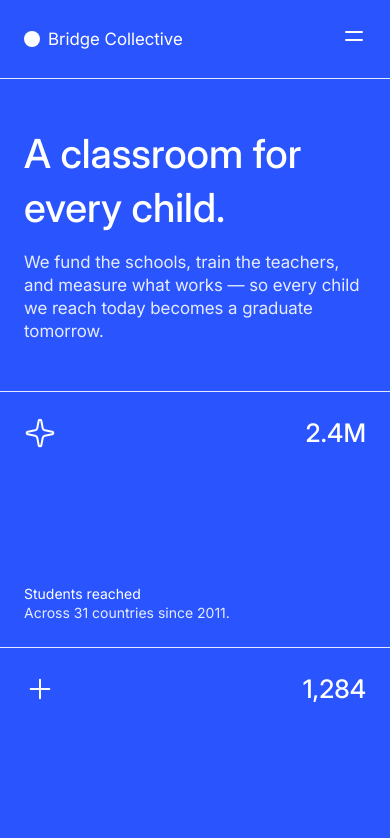
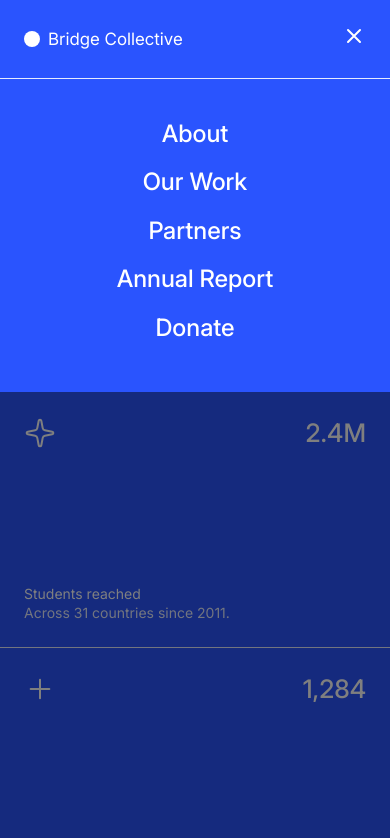
Before and after one commit to Robertron624/fm-grid-landing-page, a plain HTML site: page index.html in a window 390 px wide. Both pictures are taken after a click on the button "Open menu". Shown: the top 838 px of the page. Drawn offline with Linux system fonts and the light colour scheme.

Commit message:
feat: Implement mobile menu functionality with toggle and overlay

```diff
--- /dev/null
+++ b/assets/scripts/main.js
@@ -0,0 +1,31 @@
+function main() {
+    console.log("Main function executed");
+
+    const mobileMenuTrigger = document.querySelector("#mobile-menu__trigger");
+    const mobileMenuIcon = document.querySelector(".mobile-menu__icon");
+    const mobileMenu = document.querySelector(".mobile-menu");
+    const overlay = document.querySelector(".overlay");
+
+    function toggleMenu() {
+        const isOpen = mobileMenu.classList.toggle("is-open");
+        overlay.classList.toggle("is-open");
+
+        if(isOpen) {
+            mobileMenuIcon.src = "./assets/images/icon-close.svg";
+            mobileMenuTrigger.setAttribute("aria-expanded", "true");
+        } else {
+            mobileMenuIcon.src = "./assets/images/icon-menu.svg";
+            mobileMenuTrigger.setAttribute("aria-expanded", "false");
+        }
+    }
+
+    mobileMenuTrigger.addEventListener("click", toggleMenu);
+
+    overlay.addEventListener("click", () => {
+        if(mobileMenu.classList.contains("is-open")) {
+            toggleMenu();
+        }
+    });
+}
+
+document.addEventListener("DOMContentLoaded", main);
--- a/assets/styles/base.css
+++ b/assets/styles/base.css
@@ -7,6 +7,10 @@
   margin: 0;
   padding: 0;
   box-sizing: border-box;
+}
+
+ul {
+    list-style: none;
 }
 
 button,
--- a/assets/styles/styles.css
+++ b/assets/styles/styles.css
@@ -1,6 +1,8 @@
 header {
   padding-block: 1.5rem;
   border-bottom: 1px solid var(--blue-200);
+  position: relative;
+  z-index: 20;
 
   .inner {
     display: flex;
@@ -83,3 +85,60 @@
         color: var(--blue-200);
     }
 }
+
+/* Menu Animation */
+
+.mobile-menu {
+    position: fixed;
+    top: 70px; /* Adjust to match header height */
+    left: 0;
+    width: 100%;
+    background-color: var(--blue-700);
+    padding: 3rem 1rem;
+    z-index: 10;
+
+    /* Start hidden and closed */
+    visibility: hidden;
+    clip-path: inset(0 0 100% 0); /* Hides everything from the bottom up */
+    transition: clip-path 0.4s ease-in-out, visibility 0.4s;
+}
+/* Open state for the menu */
+.mobile-menu.is-open {
+    visibility: visible;
+    clip-path: inset(0 0 0 0); /* Fully expands downwards */
+}
+
+/* Overlay Animation */
+.overlay {
+    position: fixed;
+    top: 70px; /* Adjust to match header height */
+    left: 0;
+    width: 100%;
+    height: calc(100% - 70px); /* Adjust to match header height */
+    background-color: rgba(0, 0, 0, 0.5);
+
+    /* Start hidden */
+    opacity: 0;
+    visibility: hidden;
+    transition: opacity 0.4s ease-in-out, visibility 0.4s;
+}
+
+/* Open state for the overlay */
+.overlay.is-open {
+    opacity: 1;
+    visibility: visible;
+}
+
+/* Basic styles for the menu */
+.mobile-menu ul {
+    display: flex;
+    flex-direction: column;
+    gap: 1rem;
+    align-items: center;
+
+    a {
+        color: var(--white);
+        font-weight: 500;
+        font-size: 1.5rem;
+    }
+}
--- a/index.html
+++ b/index.html
@@ -19,9 +19,9 @@
        <span></span> Bridge Collective
       </a>
 
-      <div class="mobile-menu__trigger">
-        <button aria-label="Open menu" class="mobile-menu__icon">
-          <img src="./assets/images/icon-menu.svg" alt="Menu">
+      <div class="mobile-menu__trigger-container">
+        <button id="mobile-menu__trigger" aria-label="Open menu">
+          <img class="mobile-menu__icon" src="./assets/images/icon-menu.svg" alt="Menu">
         </button>
       </div>
     </div>
@@ -86,7 +86,10 @@
 
 
   <!-- Menu panel — hidden until the hamburger is activated -->
-  <nav class="mobile-menu" hidden>
+   <div id="overlay" class="overlay">
+    <!-- Overlay for mobile menu -->
+   </div>
+  <nav class="mobile-menu">
     <ul>
       <li><a href="#about">About</a></li>
       <li><a href="#our-work">Our Work</a></li>
@@ -100,5 +103,6 @@
     Challenge by <a href="https://www.frontendmentor.io?ref=challenge">Frontend Mentor</a>.
     Coded by <a href="#">Your Name Here</a>.
   </div>
+  <script src="./assets/scripts/main.js"></script>
 </body>
 </html>
```
